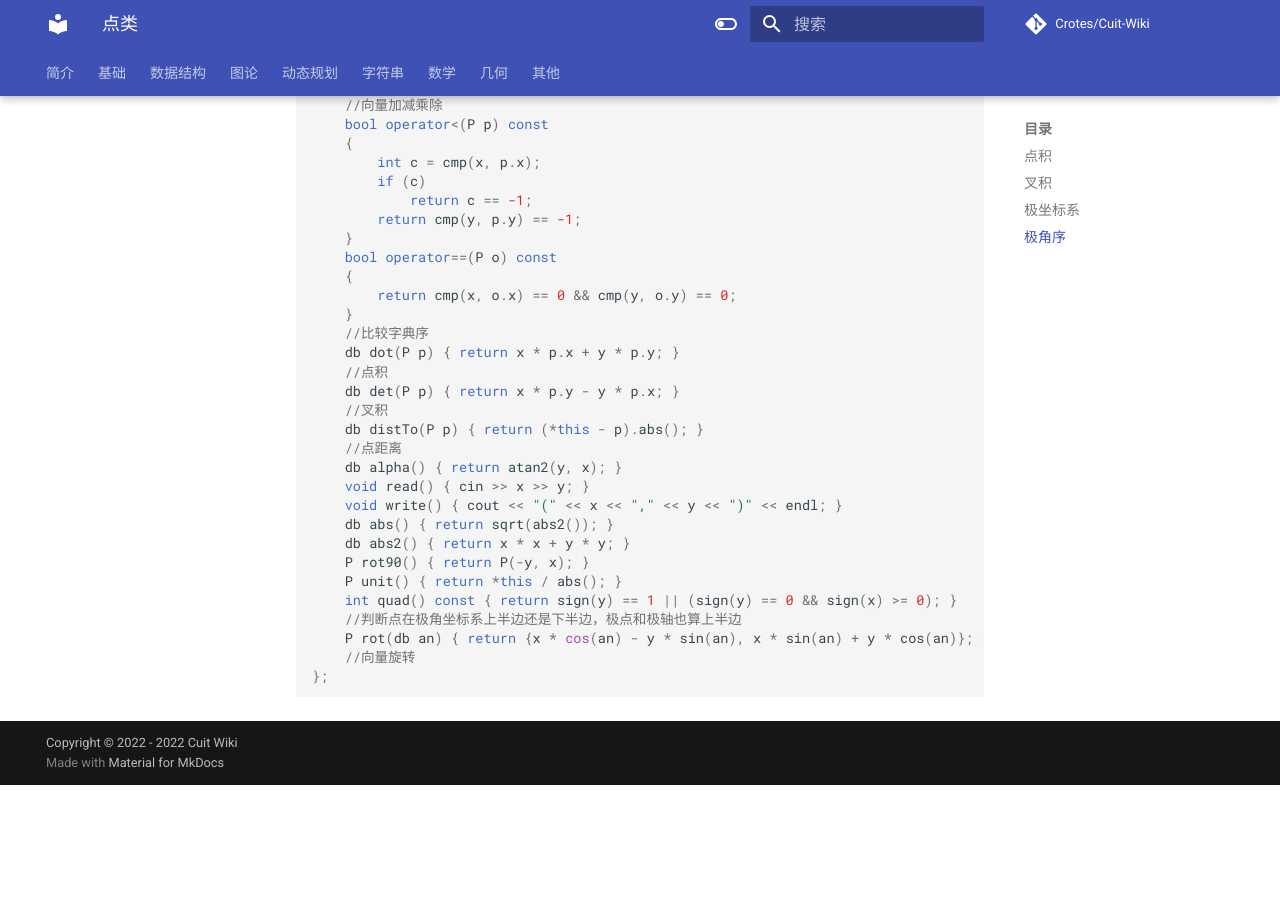
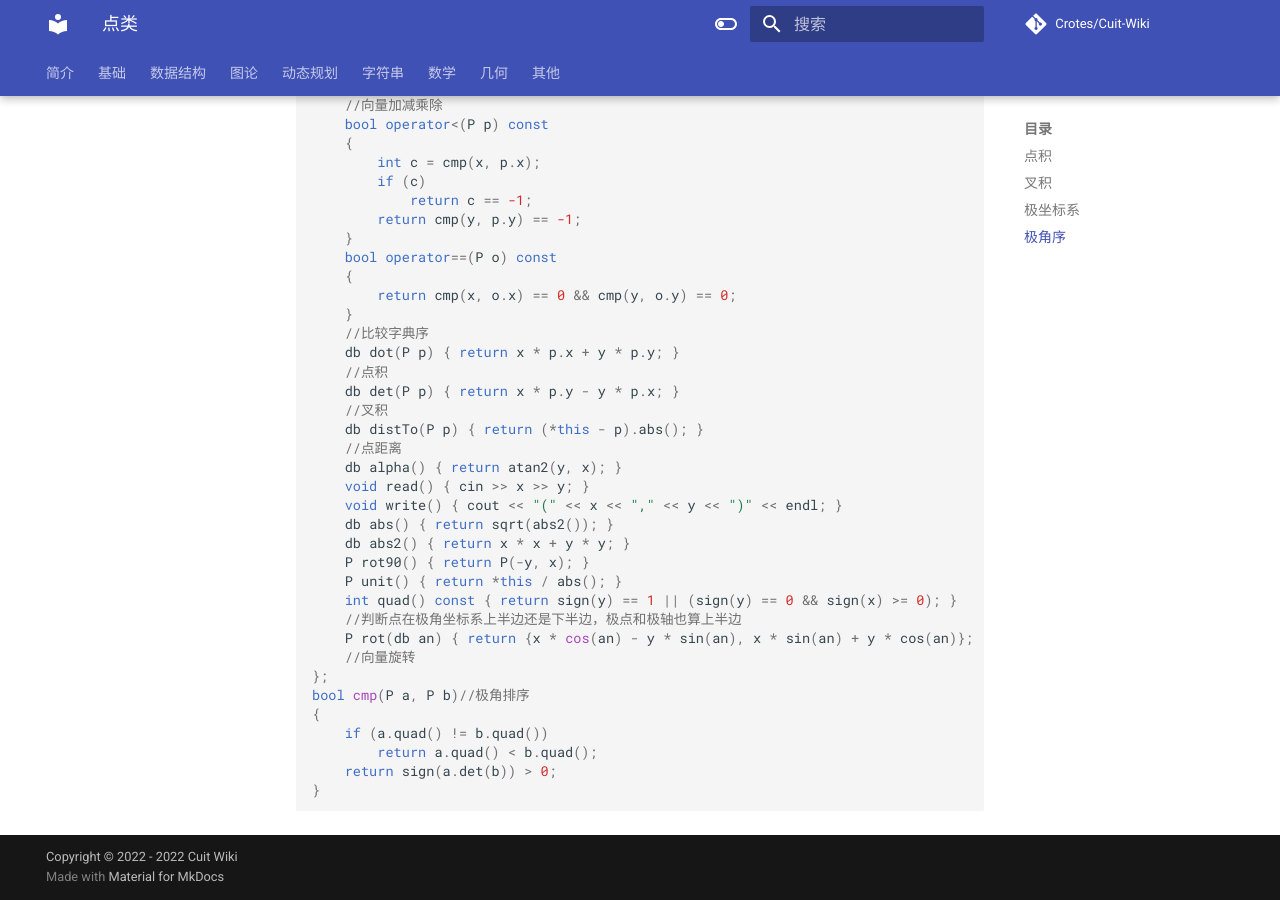
Before and after one commit to Crotes/Cuit-Wiki, an MkDocs documentation site: the page built from docs/Geometry/点类.md, in a window 1280 px wide and 900 px high, scrolled down 1106 px. Built offline with MkDocs 1.6.1 and Material for MkDocs 9.7.7, drawn with Linux system fonts in a browser that asks for light colours; formulas are drawn with MathJax 3; comment, search, counter and statistics services are not loaded; before the commit the page ends 1891 px from its top, so only the background shows below that.

Commit message:
新增极角排序代码

````diff
--- a/docs/Geometry/点类.md
+++ b/docs/Geometry/点类.md
@@ -65,4 +65,10 @@ struct P
     P rot(db an) { return {x * cos(an) - y * sin(an), x * sin(an) + y * cos(an)}; }
     //向量旋转
 };
+bool cmp(P a, P b)//极角排序
+{
+    if (a.quad() != b.quad())
+        return a.quad() < b.quad();
+    return sign(a.det(b)) > 0;
+}
 ```
````
